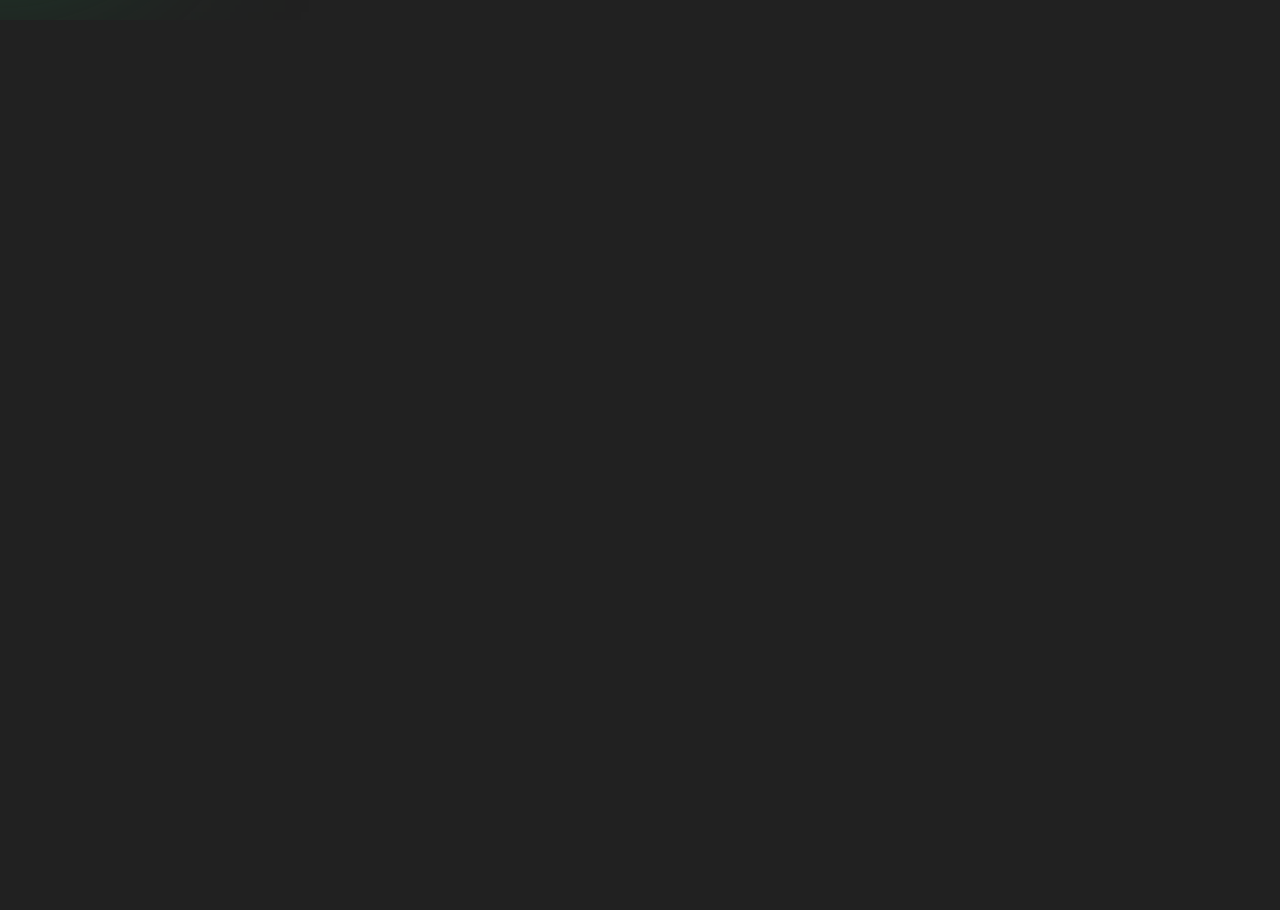
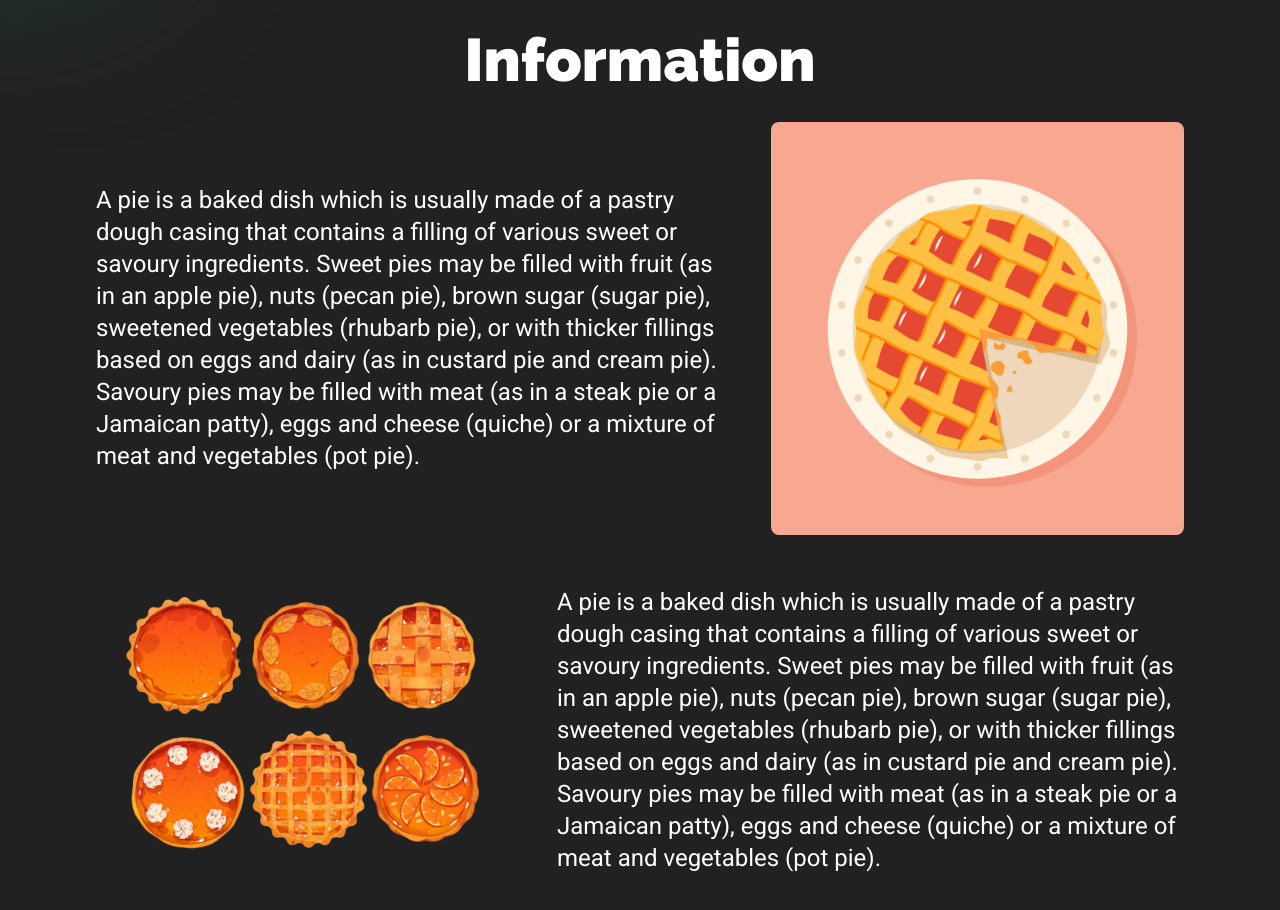
Before and after one commit to AliReza1083/Pie-Tracker, a React (Vite) app: page / in a window 1280 px wide. Shown: the part 780-1690 px from the top of the page. Before the commit the page ends 800 px from the top, so only its background shows below. Built offline with nearby package versions, Linux system fonts and the light colour scheme.

Commit message:
Done with the Information Section

```diff
--- a/src/components/Navbar/Navbar.jsx
+++ b/src/components/Navbar/Navbar.jsx
@@ -25,7 +25,7 @@ const Navbar = () => {
             <BsFillSunFill />
           </div>
           <li>
-            <a href="#">Info</a>
+            <a href="#information">Info</a>
           </li>
           <li>
             <Link to="/counting">Start Eating</Link>
--- a/src/container/Header.jsx
+++ b/src/container/Header.jsx
@@ -5,7 +5,7 @@ import CristmasLight from "../assets/cristmas_light.png";
 
 const Header = () => {
   return (
-    <div className="flex justify-center py-12 lg:py-[90px]">
+    <div className="flex justify-center py-12 lg:pt-[90px]">
       {/* Main Container */}
       <div className="relative w-full min2xl:max-w-[1500px] grid grid-cols-2 lg:grid-cols-1 items-center px-12 md:px-8 sm:px-4">
         <BackgroundGradient />
--- a/src/container/Information.jsx
+++ b/src/container/Information.jsx
@@ -0,0 +1,43 @@
+import Pie_1 from "../assets/pie_1.jpg";
+import Pie_2 from "../assets/pie_2.jpg";
+
+const Information = () => {
+  return (
+    <div id="information" className="py-16 lg:py-[90px] flex justify-center">
+      <div className="w-full min2xl:max-w-[1500px] px-12 md:px-8 sm:px-4">
+        <h1 className="text-6xl lg:text-[5vw] sm:text-3xl text-center">
+          Information
+        </h1>
+        <div className="flex gap-12 mt-8 items-center px-12 md:px-0 lg:flex-col">
+          <p className="text-2xl lg:text-center md:text-base">
+            A pie is a baked dish which is usually made of a pastry dough casing
+            that contains a filling of various sweet or savoury ingredients.
+            Sweet pies may be filled with fruit (as in an apple pie), nuts
+            (pecan pie), brown sugar (sugar pie), sweetened vegetables (rhubarb
+            pie), or with thicker fillings based on eggs and dairy (as in
+            custard pie and cream pie). Savoury pies may be filled with meat (as
+            in a steak pie or a Jamaican patty), eggs and cheese (quiche) or a
+            mixture of meat and vegetables (pot pie).
+          </p>
+          <img className="w-full max-w-[413px] rounded-lg" src={Pie_1} alt="" />
+        </div>
+
+        <div className="flex gap-12 mt-12 items-center px-12 md:px-0 lg:flex-col-reverse">
+          <img className="w-full max-w-[413px]" src={Pie_2} alt="" />
+          <p className="text-2xl lg:text-center md:text-base">
+            A pie is a baked dish which is usually made of a pastry dough casing
+            that contains a filling of various sweet or savoury ingredients.
+            Sweet pies may be filled with fruit (as in an apple pie), nuts
+            (pecan pie), brown sugar (sugar pie), sweetened vegetables (rhubarb
+            pie), or with thicker fillings based on eggs and dairy (as in
+            custard pie and cream pie). Savoury pies may be filled with meat (as
+            in a steak pie or a Jamaican patty), eggs and cheese (quiche) or a
+            mixture of meat and vegetables (pot pie).
+          </p>
+        </div>
+      </div>
+    </div>
+  );
+};
+
+export default Information;
--- a/src/container/index.js
+++ b/src/container/index.js
@@ -1,5 +1,5 @@
 export { default as Header } from "./Header";
-export { default as Information } from "./Header";
+export { default as Information } from "./Information";
 export { default as Banner } from "./Header";
 export { default as AddComment } from "./Header";
 export { default as Comments } from "./Header";
--- a/src/index.css
+++ b/src/index.css
@@ -11,6 +11,10 @@
   @apply bg-darkGreen;
 }
 
+* {
+  scroll-behavior: smooth;
+}
+
 body {
   @apply bg-background text-white dark:bg-white dark:text-black;
   font-family: "Roboto", sans-serif;
--- a/src/pages/Home.jsx
+++ b/src/pages/Home.jsx
@@ -1,9 +1,10 @@
-import { Header } from "../container";
+import { Header, Information } from "../container";
 
 const Home = () => {
   return (
     <div>
       <Header />
+      <Information />
     </div>
   );
 };
```
